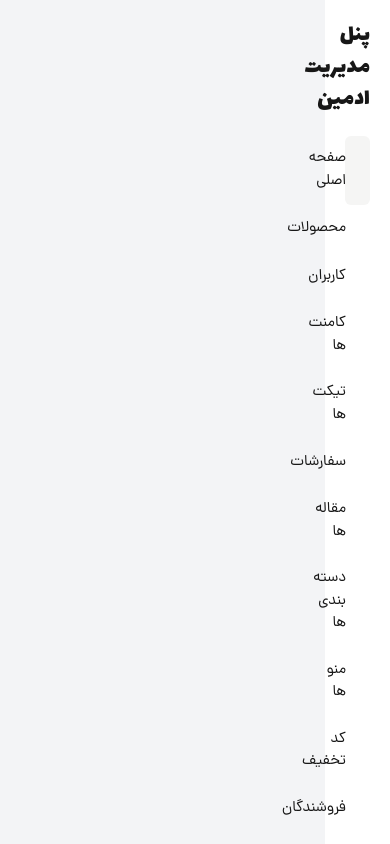
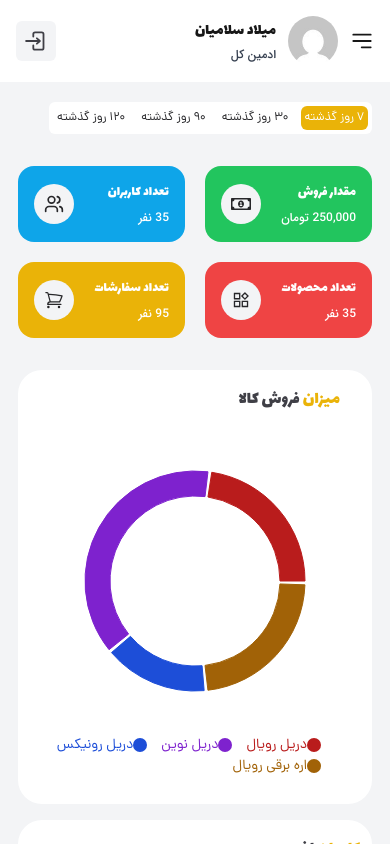
Before and after one commit to milad1385/tool-shop, a Next.js app: page /p-admin in a window 390 px wide. Built offline with nearby package versions, Linux system fonts and the light colour scheme.

Commit message:
fix responsive design in sidebar component

```diff
--- a/src/components/modules/p-admin/Sidebar.tsx
+++ b/src/components/modules/p-admin/Sidebar.tsx
@@ -6,7 +6,7 @@ import { ISidebar } from "@/libs/types";
 function Sidebar({ title }: ISidebar) {
   const isAdmin = title === "پنل مدیریت ادمین";
   return (
-    <div className="col-span-2 bg-white">
+    <div className="col-span-2 bg-white hidden md:block">
       <div className="sticky top-0 p-5">
         <h1 className="font-Lalezar text-2xl text-center">{title}</h1>
         <ul className="mt-5 space-y-0.5">
```
